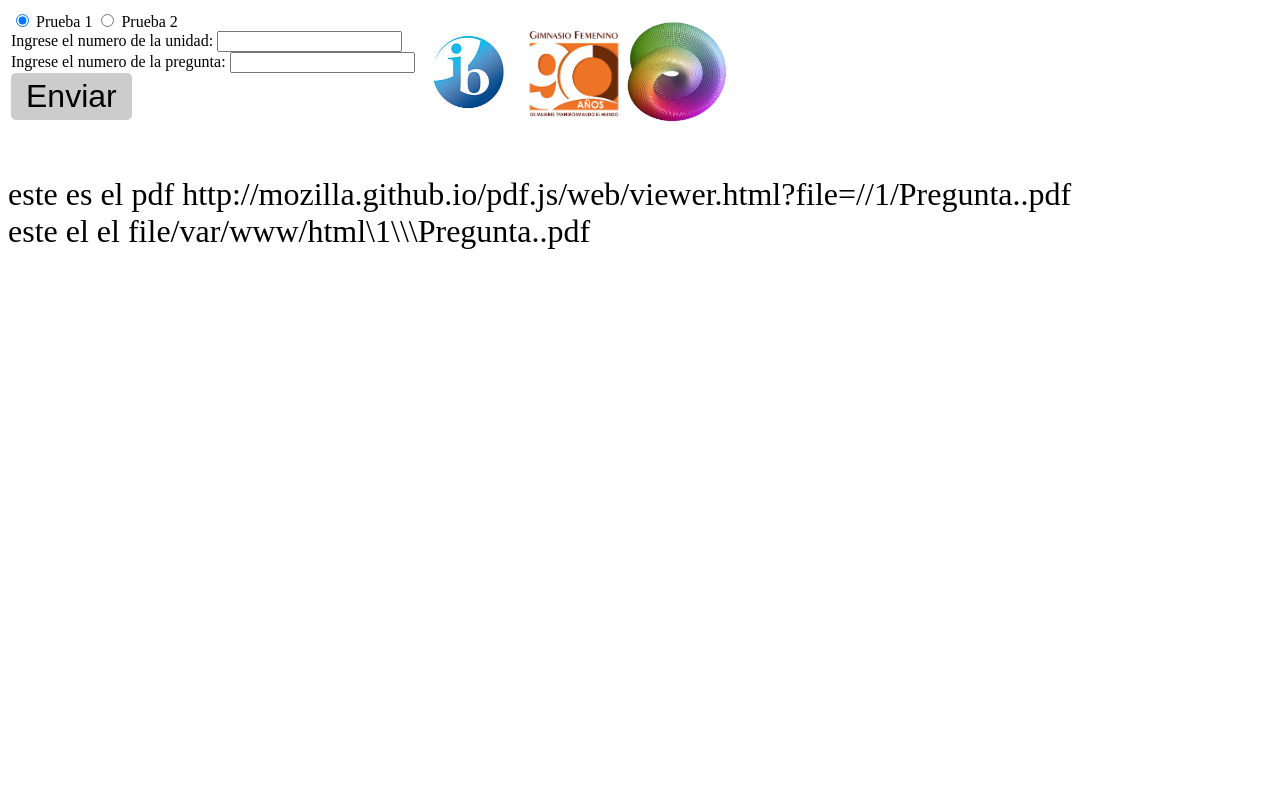
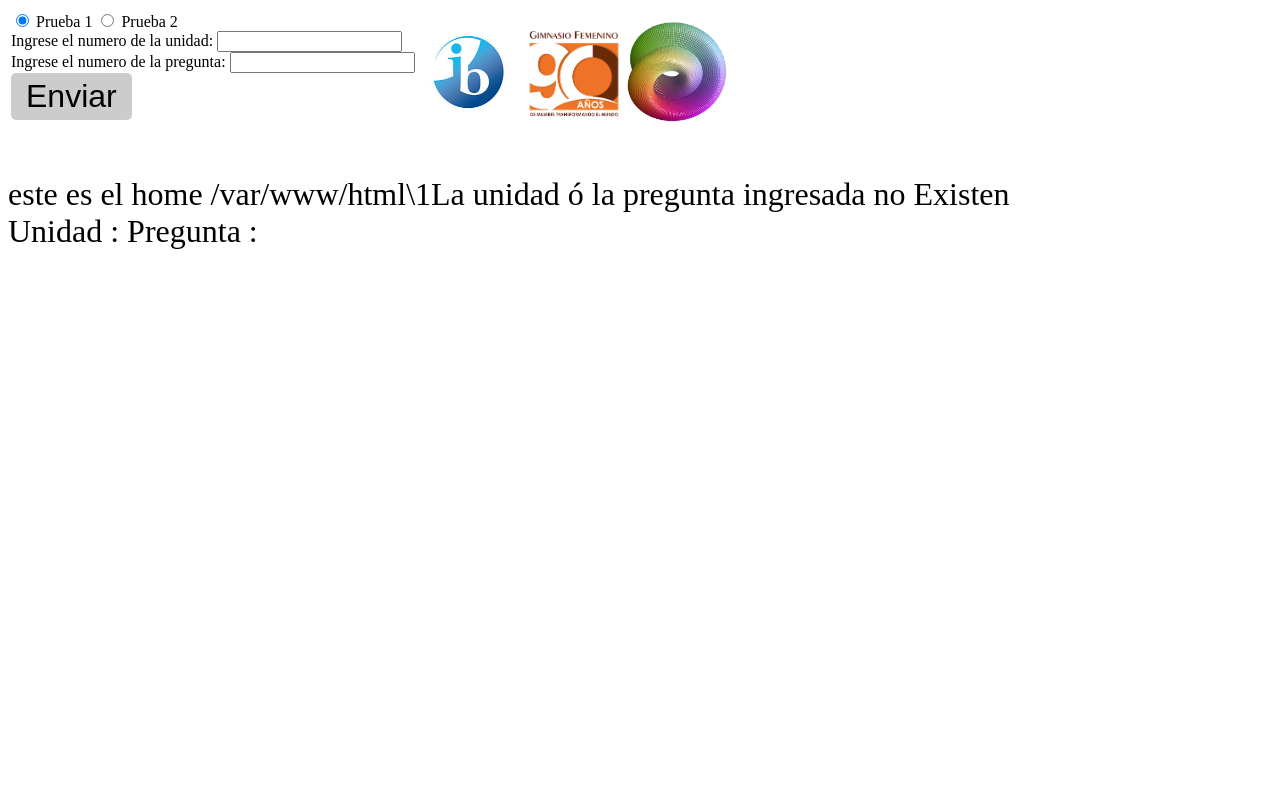
Before and after one commit to ccasllo/concurso, a PHP site: page /Pregunta.php?PRUEBA=1 in a window 1280 px wide. Run offline with PHP 8.4, Linux system fonts and the light colour scheme; data that the repository does not hold is empty.

Commit message:
Update Pregunta.php

```diff
--- a/Pregunta.php
+++ b/Pregunta.php
@@ -46,6 +46,8 @@ Ingrese el numero de la pregunta:
 $pru=$_REQUEST['PRUEBA'];
 $home=getcwd()."\\".$pru;
 
+echo "<br>"."este es el home  ".$home;
+
 //Capturamos la unidad
 $unidad=$_REQUEST['unidad'];
 //capturamos la pregunta
@@ -72,6 +74,7 @@ $pre=utf8_encode ($directorio2);
 
 
 $pdf="http://mozilla.github.io/pdf.js/web/viewer.html?file=//".$pru."/".$directorio."/"."$pre"."/Pregunta".$unidad.".".$pregunta.".pdf";
+$pdf=str_replace("///","/",$pdf);
 $file=$home."\\".$directorio."\\"."$pre"."\\Pregunta".$unidad.".".$pregunta.".pdf";
 
 
@@ -82,16 +85,7 @@ echo "Unidad :".$unidad." Pregunta :".$pregunta;
 echo "<br>";
 echo '<iframe src="'.$pdf.'" width="100%" height="100%" />' ;
 }
-else {
-
- // echo "La unidad ó la pregunta ingresada no Existen"."<br>Unidad :".$unidad." Pregunta :".$pregunta;
-
-echo "<br>"."este es el  pdf ";
-echo str_replace("///","/",$pdf) ;
-echo "<br>"."este el el file";
-echo $file;
-
-
+else { echo "La unidad ó la pregunta ingresada no Existen"."<br>Unidad :".$unidad." Pregunta :".$pregunta;
      }
 
 
```
